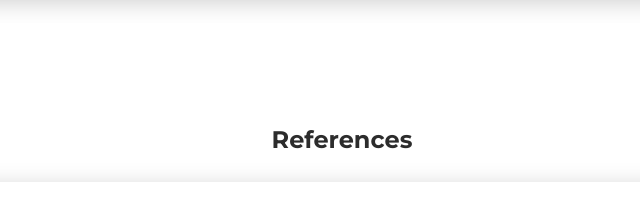
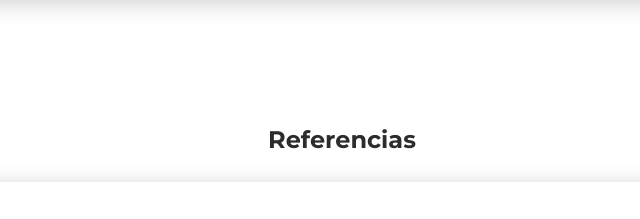
Before and after one commit to DanielFelipeRizo/danielfeliperizo, a plain HTML site: page index.html in a window 1280 px wide. Shown: the part 2150-2369 px from the top of the page, 298-938 px from the left. Drawn offline with Linux system fonts and the light colour scheme.

Commit message:
Update index.html

```diff
--- a/index.html
+++ b/index.html
@@ -206,7 +206,7 @@
 </div>
 <div class="section" id="reference">
   <div class="container cc-reference">
-    <div class="h4 mb-4 text-center title">References</div>
+    <div class="h4 mb-4 text-center title">Referencias</div>
     <div class="card" data-aos="zoom-in">
       <div class="carousel slide" id="cc-Indicators" data-ride="carousel">
         <ol class="carousel-indicators">
```
